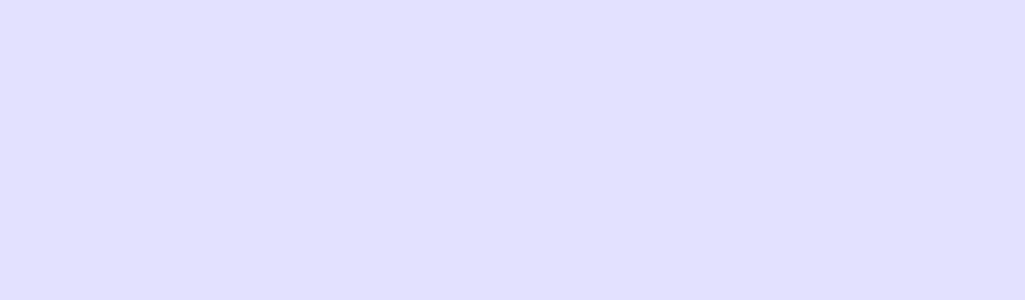
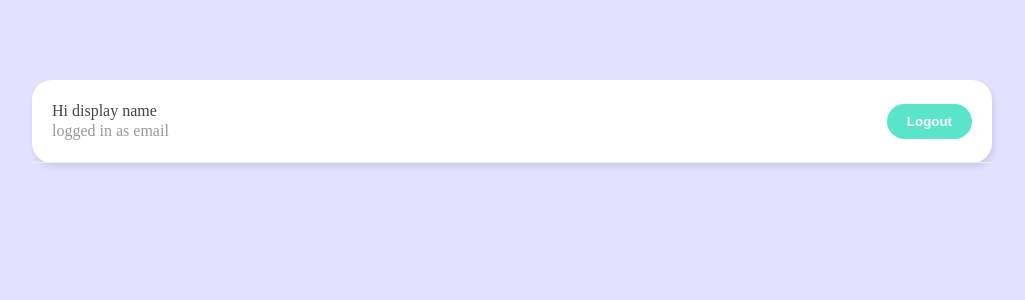
Before and after one commit to Kyaw-Bo-Bo-Aung/chat-app, a Vue app: page /chatroom in a window 1280 px wide. Before the commit this address had no page. Shown: the top 300 px of the page, without its empty margins (128-1153 px from the left). Built offline with nearby package versions, Linux system fonts and the light colour scheme.

Commit message:
redirect after login, signup, add chatroom page, logout

```diff
--- a/src/components/Login.vue
+++ b/src/components/Login.vue
@@ -3,16 +3,29 @@
   <form @submit.prevent="">
     <input type="email" placeholder="email" v-model="email" />
     <input type="password" placeholder="password" v-model="password" />
-    <button @click="login">Login</button>
+    <div class="error">{{ error }}</div>
+    <button @click="doLogin">Login</button>
   </form>
 </template>
 
 <script setup>
+import { auth } from "@/firebase/config";
+import { signInWithEmailAndPassword } from "firebase/auth";
 import { ref } from "vue";
-  let displayName = ref("dis");
-  let email = ref("");
-  let password = ref("");
+import useLogin from "../composables/useLogin";
 
+const emit = defineEmits(['loginToChatroom'])
+const { error: err, login } = useLogin();
+
+let email = ref("");
+let password = ref("");
+let error = ref("");
+
+const doLogin = async () => {
+  const res = await login(email.value, password.value);
+  if(res) emit('loginToChatroom');
+  error.value = err;
+};
 </script>
 
 <style></style>
--- /dev/null
+++ b/src/components/NavBar.vue
@@ -0,0 +1,41 @@
+<template>
+  <nav>
+    <div>
+      <p>Hi display name</p>
+      <p class="email">logged in as email</p>
+    </div>
+    <button @click="logout">Logout</button>
+  </nav>
+</template>
+
+<script setup>
+import { auth } from "@/firebase/config";
+import useLogout from "../composables/useLogout";
+
+
+const { logout: signout } = useLogout();
+const logout = async () => {
+  await signout();
+};
+</script>
+
+<style>
+nav {
+  padding: 20px;
+  border-bottom: 1px solid #eee;
+  display: flex;
+  justify-content: space-between;
+  align-items: center;
+}
+
+nav p {
+  margin: 2px auto;
+  font-size: 16px;
+  color: #444;
+}
+
+nav p.email {
+  font-size: 16px;
+  color: #999;
+}
+</style>
--- a/src/components/Signup.vue
+++ b/src/components/Signup.vue
@@ -13,17 +13,21 @@
 import { ref } from "vue";
 import useSignUp from "../composables/useSignUp";
 
+const emit = defineEmits(['loginToChatroom']);
 let displayName = ref("");
 let email = ref("");
 let password = ref("");
 let error = ref(null);
 const { error: err, createAccount } = useSignUp();
 const signup = async () => {
-  const res = await createAccount(email.value, password.value, displayName.value);
+  const res = await createAccount(
+    email.value,
+    password.value,
+    displayName.value
+  );
+  if (res) emit("loginToChatroom");
   error.value = err;
-}
-
-
+};
 </script>
 
 <style></style>
--- /dev/null
+++ b/src/composables/useLogin.js
@@ -0,0 +1,22 @@
+import { auth } from "@/firebase/config";
+import { errorMessages } from "@/firebase/errorMessages";
+import { signInWithEmailAndPassword } from "firebase/auth";
+import { ref } from "vue";
+
+let error = ref("");
+
+const login = async (email, password) => {
+  try {
+    const res = await signInWithEmailAndPassword(auth, email, password);
+    if(!res) throw new Error("You cannot login.");
+    return res;
+  } catch (err) {
+    error.value = errorMessages[err.code];
+  }
+}
+
+const useLogin = () => {
+  return { error, login };
+}
+
+export default useLogin;
--- /dev/null
+++ b/src/composables/useLogout.js
@@ -0,0 +1,17 @@
+import { auth } from "@/firebase/config";
+import { signOut } from "firebase/auth";
+
+const logout = async () => {
+  try {
+    await signOut(auth);
+    console.log("logout");
+  } catch (err) {
+    console.log(err);
+  }
+};
+
+const useLogout = () => {
+  return { logout };
+};
+
+export default useLogout;
--- /dev/null
+++ b/src/composables/useSignUp.js
@@ -0,0 +1,28 @@
+import { ref } from "vue";
+import {
+  createUserWithEmailAndPassword,
+  updateProfile,
+} from "firebase/auth";
+import { auth } from '../firebase/config';
+import { errorMessages } from "../firebase/errorMessages";
+
+let error = ref("");
+
+const createAccount = async (email, password, displayName) => {
+  try {
+    const res = await createUserWithEmailAndPassword(auth, email, password);
+    if (!res) throw new Error("could not creat user");
+    await updateProfile(auth.currentUser, {
+      displayName,
+    });
+    return res;
+  } catch (err) {
+    error.value = errorMessages[err.code];
+  }
+};
+
+const useSignUp = () => {
+  return { error, createAccount };
+};
+
+export default useSignUp;
--- a/src/firebase/errorMessages.js
+++ b/src/firebase/errorMessages.js
@@ -1,4 +1,5 @@
 export const errorMessages = {
   "auth/email-already-in-use": 'Email already exists.',
-  "auth/weak-password": 'Password must be at least 6 characters.'
+  "auth/weak-password": 'Password must be at least 6 characters.',
+  "auth/invalid-credential": 'Invalid email or password',
 };
--- a/src/router/index.js
+++ b/src/router/index.js
@@ -1,5 +1,6 @@
 import { createRouter, createWebHistory } from 'vue-router'
 import Welcome from '../views/Welcome.vue';
+import ChatRoom from '../views/ChatRoom.vue';
 
 const router = createRouter({
   history: createWebHistory(import.meta.env.BASE_URL),
@@ -8,6 +9,11 @@ const router = createRouter({
       path: "/",
       name: "Welcome",
       component: Welcome
+    },
+    {
+      path: "/chatroom",
+      name: "ChatRoom",
+      component: ChatRoom
     }
   ]
 })
--- /dev/null
+++ b/src/views/ChatRoom.vue
@@ -0,0 +1,14 @@
+<template>
+  <div class="container">
+    <NavBar />
+  </div>
+</template>
+
+<script setup>
+import NavBar from '@/components/NavBar.vue'
+
+</script>
+
+<style>
+
+</style>
--- a/src/views/Welcome.vue
+++ b/src/views/Welcome.vue
@@ -1,11 +1,11 @@
 <template>
   <div class="welcome container">
     <div v-if="showLoginForm">
-      <Login />
+      <Login @loginToChatroom="loginToChatroom" />
       <p>not a member? <span @click="showLoginForm = !showLoginForm">create account.</span></p>
     </div>
     <div v-else>
-      <Signup />
+      <Signup @loginToChatroom="loginToChatroom" />
       <p>Already member? <span @click="showLoginForm = !showLoginForm">Login acccount.</span></p>
     </div>
   </div>
@@ -15,8 +15,13 @@
 import Login from "@/components/Login.vue";
 import Signup from "@/components/Signup.vue";
 import { ref } from "vue";
+import { useRouter } from 'vue-router'
 
   let showLoginForm = ref(true);
+  let router = useRouter();
+  const loginToChatroom = () => {
+    router.push({name: "ChatRoom"})
+  }
 </script>
 
 <style>
```
